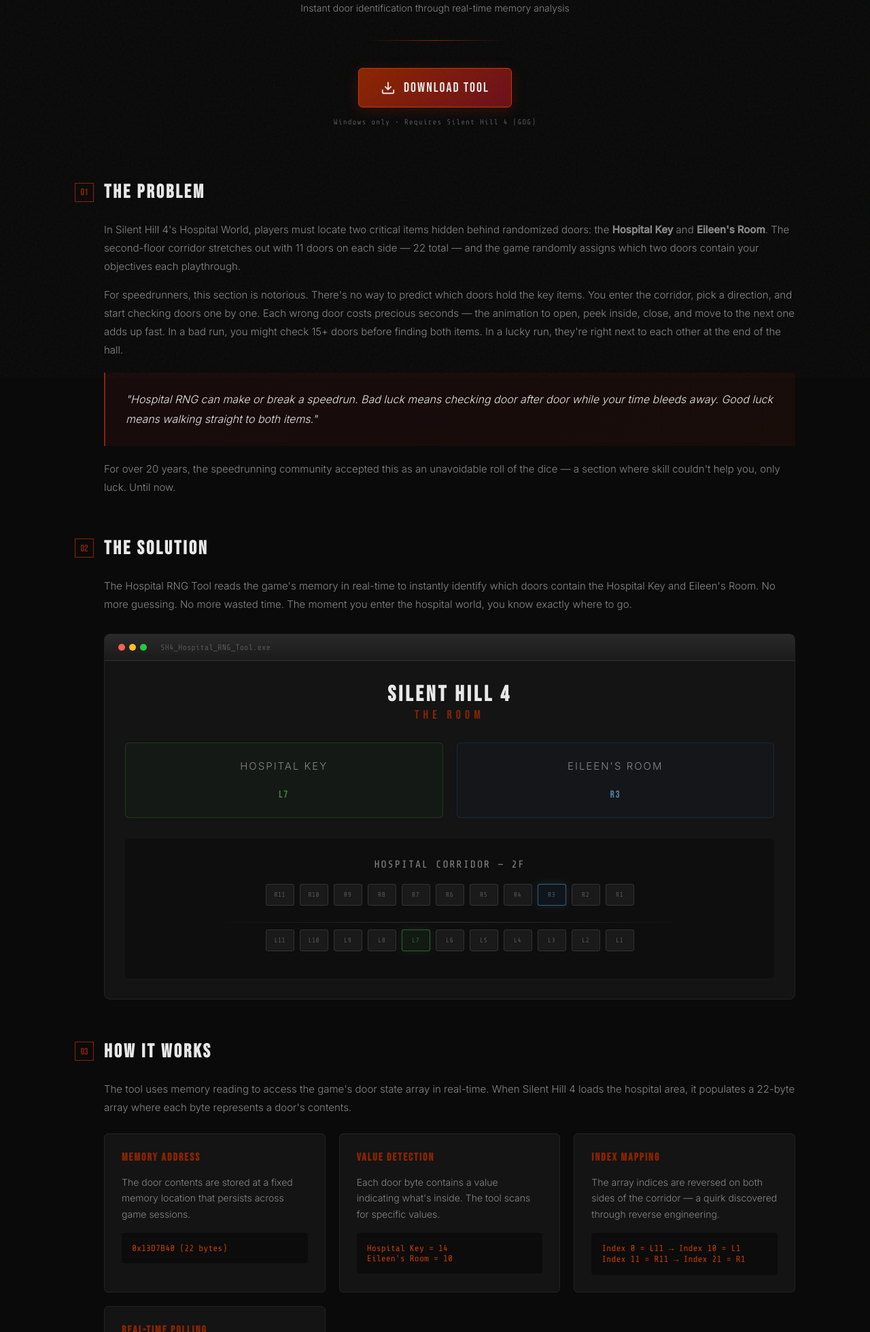
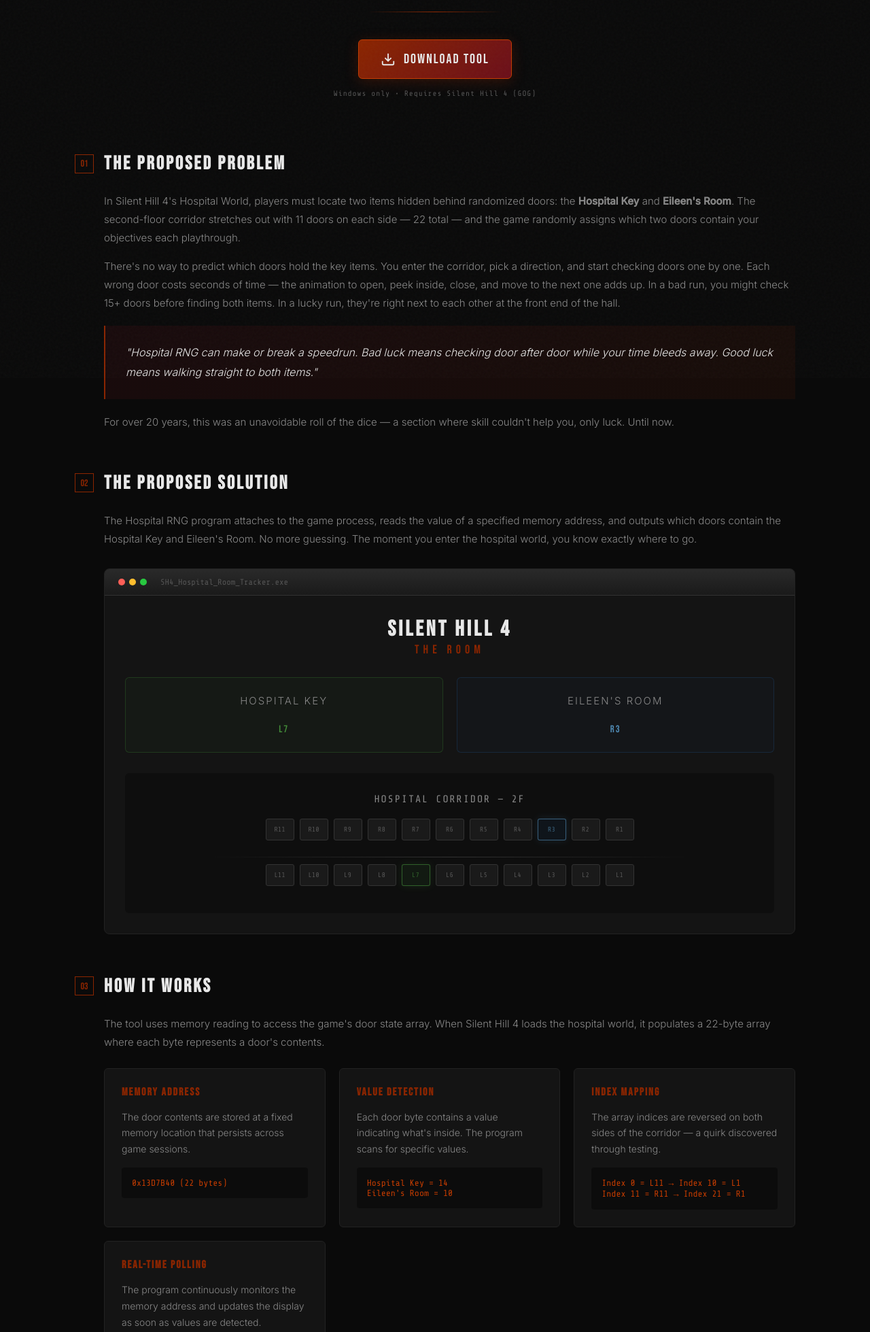
Before and after one commit to donniejb97-hue/SH4-Hospital-RNG-Tool, a plain HTML site: page index.html in a window 1280 px wide. Shown: the part 244-2203 px from the top of the page at 68% size. Drawn offline with nearby package versions, Linux system fonts and the light colour scheme.

Commit message:
Update index.html

```diff
--- a/index.html
+++ b/index.html
@@ -600,7 +600,7 @@
         <p class="subtitle">Speedrunning Tool</p>
         <h1 class="title">HOSPITAL RNG TOOL</h1>
         <p class="title-accent">SILENT HILL 4: THE ROOM</p>
-        <p class="tagline">Instant door identification through real-time memory analysis</p>
+       <!-- <p class="tagline">Instant door identification through real-time memory analysis</p> -->
     </header>
 
     <div class="download-section">
@@ -618,21 +618,21 @@
         <section class="section">
             <div class="section-header">
                 <div class="section-number">01</div>
-                <h2 class="section-title">THE PROBLEM</h2>
+                <h2 class="section-title">THE PROPOSED PROBLEM</h2>
             </div>
             <div class="section-content">
                 <p>
-                    In Silent Hill 4's Hospital World, players must locate two critical items hidden behind randomized doors:
+                    In Silent Hill 4's Hospital World, players must locate two items hidden behind randomized doors:
                     the <strong>Hospital Key</strong> and <strong>Eileen's Room</strong>. The second-floor corridor stretches out
                     with 11 doors on each side — 22 total — and the game randomly assigns which two doors contain your objectives
                     each playthrough.
                 </p>
                 <p>
-                    For speedrunners, this section is notorious. There's no way to predict which doors hold the key items.
+                    There's no way to predict which doors hold the key items.
                     You enter the corridor, pick a direction, and start checking doors one by one. Each wrong door costs
-                    precious seconds — the animation to open, peek inside, close, and move to the next one adds up fast.
+                    seconds of time — the animation to open, peek inside, close, and move to the next one adds up.
                     In a bad run, you might check 15+ doors before finding both items. In a lucky run, they're right next
-                    to each other at the end of the hall.
+                    to each other at the front end of the hall.
                 </p>
                 <div class="problem-box">
                     <p>
@@ -641,7 +641,7 @@
                     </p>
                 </div>
                 <p>
-                    For over 20 years, the speedrunning community accepted this as an unavoidable roll of the dice —
+                    For over 20 years, this was an unavoidable roll of the dice —
                     a section where skill couldn't help you, only luck. Until now.
                 </p>
             </div>
@@ -650,12 +650,12 @@
         <section class="section">
             <div class="section-header">
                 <div class="section-number">02</div>
-                <h2 class="section-title">THE SOLUTION</h2>
+                <h2 class="section-title">THE PROPOSED SOLUTION</h2>
             </div>
             <div class="section-content">
                 <p>
-                    The Hospital RNG Tool reads the game's memory in real-time to instantly identify which doors contain
-                    the Hospital Key and Eileen's Room. No more guessing. No more wasted time. The moment you enter the
+                    The Hospital RNG program attaches to the game process, reads the value of a specified memory address, and outputs which doors contain
+                    the Hospital Key and Eileen's Room. No more guessing. The moment you enter the
                     hospital world, you know exactly where to go.
                 </p>
 
@@ -666,7 +666,7 @@
                             <span class="titlebar-dot yellow"></span>
                             <span class="titlebar-dot green"></span>
                         </div>
-                        <span class="titlebar-text">SH4_Hospital_RNG_Tool.exe</span>
+                        <span class="titlebar-text">SH4_Hospital_Room_Tracker.exe</span>
                     </div>
                     <div class="tool-body">
                         <div class="tool-header-display">
@@ -727,8 +727,8 @@
             </div>
             <div class="section-content">
                 <p>
-                    The tool uses memory reading to access the game's door state array in real-time.
-                    When Silent Hill 4 loads the hospital area, it populates a 22-byte array where each byte
+                    The tool uses memory reading to access the game's door state array.
+                    When Silent Hill 4 loads the hospital world, it populates a 22-byte array where each byte
                     represents a door's contents.
                 </p>
 
@@ -744,7 +744,7 @@
                     <div class="tech-card">
                         <h4>Value Detection</h4>
                         <p>
-                            Each door byte contains a value indicating what's inside. The tool scans for
+                            Each door byte contains a value indicating what's inside. The program scans for
                             specific values.
                         </p>
                         <div class="code-snippet">Hospital Key = 14<br>Eileen's Room = 10</div>
@@ -753,14 +753,14 @@
                         <h4>Index Mapping</h4>
                         <p>
                             The array indices are reversed on both sides of the corridor — a quirk discovered
-                            through reverse engineering.
+                            through testing.
                         </p>
                         <div class="code-snippet">Index 0 = L11 → Index 10 = L1<br>Index 11 = R11 → Index 21 = R1</div>
                     </div>
                     <div class="tech-card">
                         <h4>Real-Time Polling</h4>
                         <p>
-                            The tool continuously monitors the memory address and updates the display
+                            The program continuously monitors the memory address and updates the display
                             as soon as values are detected.
                         </p>
                         <div class="code-snippet">Update interval: 500ms</div>
@@ -780,7 +780,7 @@
                         <span class="feature-icon">
                             <svg viewBox="0 0 24 24"><path d="M9 16.17L4.83 12l-1.42 1.41L9 19 21 7l-1.41-1.41z"/></svg>
                         </span>
-                        <span>Instant identification of Hospital Key and Eileen's Room locations</span>
+                        <span>Identification of Hospital Key and Eileen's Room locations</span>
                     </li>
                     <li>
                         <span class="feature-icon">
@@ -798,7 +798,7 @@
                         <span class="feature-icon">
                             <svg viewBox="0 0 24 24"><path d="M9 16.17L4.83 12l-1.42 1.41L9 19 21 7l-1.41-1.41z"/></svg>
                         </span>
-                        <span>Standalone executable — no Python required</span>
+                        <span>Standalone executable</span>
                     </li>
                     <li>
                         <span class="feature-icon">
@@ -836,11 +836,11 @@
             <div class="section-content">
                 <p>
                     <strong>1.</strong> Launch Silent Hill 4: The Room on your PC.<br><br>
-                    <strong>2.</strong> Run the Hospital RNG Tool executable.<br><br>
-                    <strong>3.</strong> The tool will automatically detect and connect to the game process.<br><br>
-                    <strong>4.</strong> When you enter the Hospital World, the tool displays which doors contain
+                    <strong>2.</strong> Run the Hospital Hospital Room Tracker executable.<br><br>
+                    <strong>3.</strong> The program will automatically detect and connect to the game process.<br><br>
+                    <strong>4.</strong> When you enter the Hospital World, the program displays which doors contain
                     the Hospital Key and Eileen's Room.<br><br>
-                    <strong>5.</strong> Walk directly to the highlighted doors. No more guessing.
+                    <strong>5.</strong> Walk directly to the highlighted doors!
                 </p>
             </div>
         </section>
@@ -848,7 +848,7 @@
     </main>
 
     <footer class="footer">
-        <p>SILENT HILL 4: THE ROOM — HOSPITAL RNG TOOL</p>
+        <p>SILENT HILL 4: THE ROOM — HOSPITAL ROOM TRACKER</p>
         <p class="credit">DEVELOPED FOR THE SPEEDRUNNING COMMUNITY</p>
     </footer>
 
```
